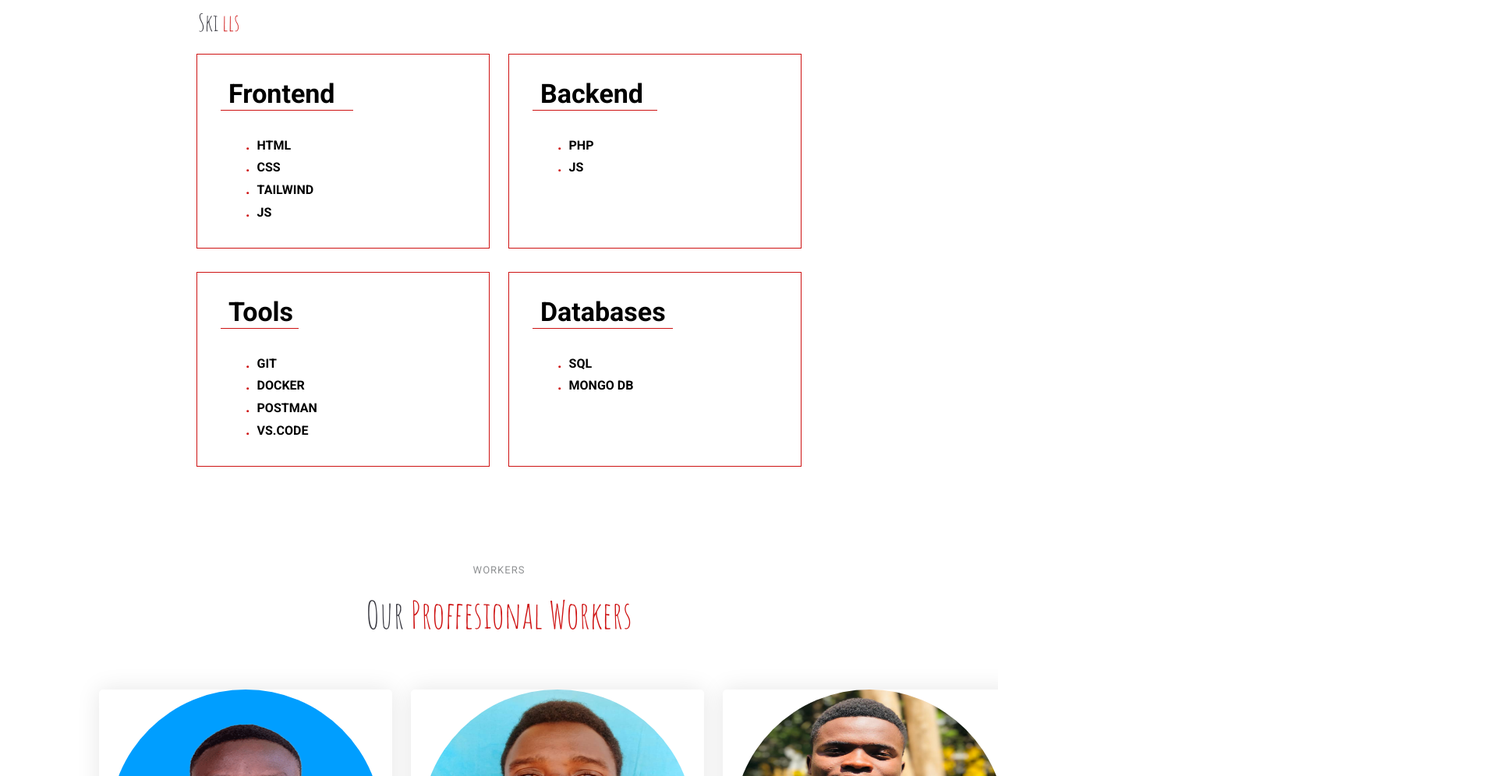
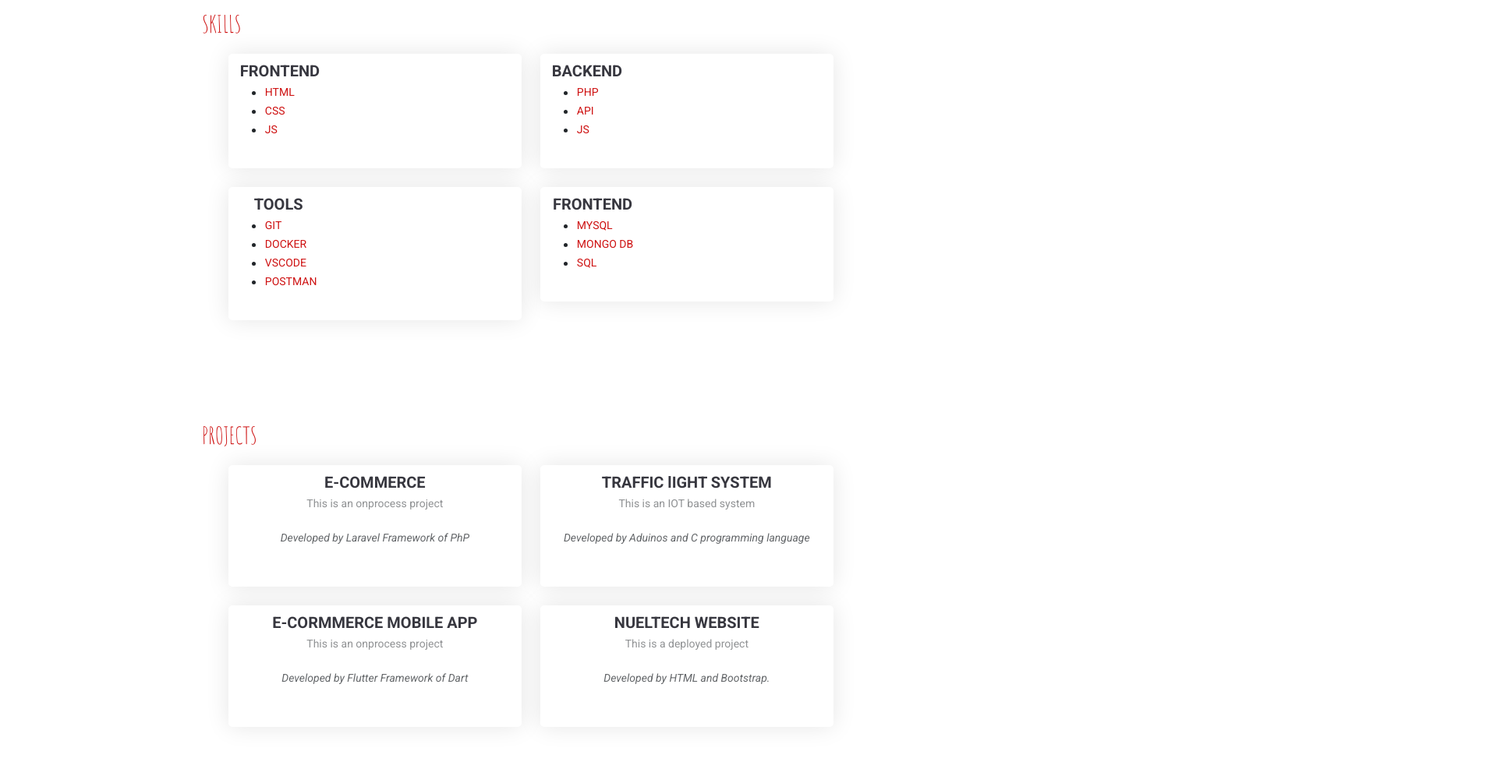
Before and after one commit to NueL72/emmaweb, a plain HTML site: page index.html in a window 1280 px wide. Shown: the part 1160-2156 px from the top of the page at 78% size, 1920 px wide, since content can reach past the window. Drawn offline with Linux system fonts and the light colour scheme.

Commit message:
projects

```diff
--- a/index.html
+++ b/index.html
@@ -66,7 +66,6 @@
           <li><a href="#about">About</a></li>
           <li><a href="#skills">Skills</a></li>
           <li><a href="#projects">Projects</a></li>
-          <li><a href="#contact">Experience</a></li>
           <li><a href="#contact">Contact</a></li>
         </ul>
         <i class="mobile-nav-toggle d-xl-none bi bi-list"></i>
@@ -101,7 +100,7 @@
       <div class="container">
         <!-- <h2>About Us<br></h2> -->
          <div class="about img-fluid animated" style="margin-left: 40px;padding-bottom: 30px;">
-          <h1>About<span style="color: #ce1212;padding-left: 5px;">me</span></h1>
+          <h1>ABOUT<span style="color: #ce1212;padding-left: 5px;">ME</span></h1>
          </div>
       </div><!-- End Section Title -->
 
@@ -135,118 +134,17 @@
 
     </section><!-- /About Section -->
 
-    <!-- Why Us Section -->
-    <section id="skills" class="hero why-us section">
+    <!-- /Why Us Section -->
+    <section id="skills" class="hero chefs section">
+
 
       <div class="container">
         <div class="container">
           <!-- <h2>About Us<br></h2> -->
            <div class="about img-fluid animated" style="margin-left: 40px;padding-bottom: 30px;">
-            <h1>Ski<span style="color: #ce1212;padding-left: 5px;">lls</span></h1>
+            <h1><span style="color: #ce1212;padding-left: 5px;">SKILLS</span></h1>
            </div>
         </div>
-
-        <div class="row gy-8" style="width: 900px;padding-left: 50px;">
-
-          <div class="col-lg-4" data-aos="fade-up" data-aos-delay="100" style="width: 400px;">
-            <div class="why-box" style="height: 250px;background: transparent;border: 1px #ce1212 solid;">
-              <h3 style="color: black;border-bottom: 1px #ce1212 solid;width: 170px;padding-left: 10px;">Frontend</h3>
-              <ul>
-                <li>
-                  <span style="color: #ce1212;font-weight: bolder;font-size: larger;">.</span>
-                  <span style="color: black;font-weight: bolder;padding-left: 5px;">HTML</span>
-                </li>
-                <li>
-                  <span style="color: #ce1212;font-weight: bolder;font-size: larger;">.</span>
-                  <span style="color: black;font-weight: bolder;padding-left: 5px;">CSS</span>
-                </li>
-                <li>
-                  <span style="color: #ce1212;font-weight: bolder;font-size: larger;">.</span>
-                  <span style="color: black;font-weight: bolder;padding-left: 5px;">TAILWIND</span>
-                </li>
-                <li>
-                  <span style="color: #ce1212;font-weight: bolder;font-size: larger;">.</span>
-                  <span style="color: black;font-weight: bolder;padding-left: 5px;">JS</span>
-                </li>
-              </ul>
-
-            </div>
-          </div><!-- End Why Box -->
-
-          <div class="col-lg-4" data-aos="fade-up" data-aos-delay="100" style="width: 400px;">
-            <div class="why-box" style="height: 250px;background: transparent;border: 1px #ce1212 solid;">
-              <h3 style="color: black;border-bottom: 1px #ce1212 solid;width: 160px;padding-left: 10px;">Backend</h3>
-              <ul>
-                <li>
-                  <span style="color: #ce1212;font-weight: bolder;font-size: larger;">.</span>
-                  <span style="color: black;font-weight: bolder;padding-left: 5px;">PHP</span>
-                </li>
-                <li>
-                  <span style="color: #ce1212;font-weight: bolder;font-size: larger;">.</span>
-                  <span style="color: black;font-weight: bolder;padding-left: 5px;">JS</span>
-                </li>
-              </ul>
-
-            </div>
-          </div>
-
-           <div class="col-lg-4" data-aos="fade-up" data-aos-delay="100" style="width: 400px; padding-top: 30px;">
-           <div class="why-box" style="height: 250px;background: transparent;border: 1px #ce1212 solid;">
-            <h3 style="color: black;border-bottom: 1px #ce1212 solid;width: 100px;padding-left: 10px;">Tools</h3>
-            <ul>
-              <li>
-                <span style="color: #ce1212;font-weight: bolder;font-size: larger;">.</span>
-                <span style="color: black;font-weight: bolder;padding-left: 5px;">GIT</span>
-              </li>
-              <li>
-                <span style="color: #ce1212;font-weight: bolder;font-size: larger;">.</span>
-                <span style="color: black;font-weight: bolder;padding-left: 5px;">DOCKER</span>
-              </li>
-              <li>
-                <span style="color: #ce1212;font-weight: bolder;font-size: larger;">.</span>
-                <span style="color: black;font-weight: bolder;padding-left: 5px;">POSTMAN</span>
-              </li>
-              <li>
-                <span style="color: #ce1212;font-weight: bolder;font-size: larger;">.</span>
-                <span style="color: black;font-weight: bolder;padding-left: 5px;">VS.CODE</span>
-              </li>
-            </ul>
-            </div>
-          </div>
-
-           <div class="col-lg-4" data-aos="fade-up" data-aos-delay="100" style="width: 400px;padding-top: 30px;">
-            <div class="why-box" style="height: 250px;background: transparent;border: 1px #ce1212 solid;">
-              <h3 style="color: black;border-bottom: 1px #ce1212 solid;width: 180px;padding-left: 10px;">Databases</h3>
-              <ul>
-                <li>
-                  <span style="color: #ce1212;font-weight: bolder;font-size: larger;">.</span>
-                  <span style="color: black;font-weight: bolder;padding-left: 5px;">SQL</span>
-                </li>
-                <li>
-                  <span style="color: #ce1212;font-weight: bolder;font-size: larger;">.</span>
-                  <span style="color: black;font-weight: bolder;padding-left: 5px;">MONGO DB</span>
-                </li>
-              </ul>
-
-            </div>
-          </div>
-
-        </div>
-
-      </div>
-
-    </section><!-- /Why Us Section -->
-
-    <!-- Events Section -->
-
-    <!-- Chefs Section -->
-    <section id="projects" class="chefs section">
-
-      <!-- Section Title -->
-      <div class="container section-title" data-aos="fade-up">
-        <h2>Workers</h2>
-        <p><span>Our</span> <span class="description-title">Proffesional Workers<br></span></p>
-      </div><!-- End Section Title -->
 
       <div class="container" style="margin-left: 100px;max-width: 1600px; margin-left: 9%;">
 
@@ -254,59 +152,116 @@
 
           <div class="col-lg-4 align-items-stretch" data-aos="fade-up" data-aos-delay="100" style="margin-right: 0px; width:400px">
             <div class="team-member">
-              <div>
-                <img src="assets/img/workers/emma_1.png" class="img-fluid" alt="" style="width:350px;height: 350px;border-radius: 50%;overflow: hidden;">
-                <div class="social">
-                  <a href=""><i class="bi bi-twitter-x"></i></a>
-                  <a href=""><i class="bi bi-facebook"></i></a>
-                  <a href=""><i class="bi bi-instagram"></i></a>
-                  <a href=""><i class="bi bi-linkedin"></i></a>
-                </div>
-              </div>
-              <div class="member-info">
-                <h4>Mobo Wizaa</h4>
-                <span>C.E.O and CO founder</span>
-                <p>Web&Mobile Application Developer and Mobile Electronics Technician.</p>
+              <div class="member-info" style="float: left;">
+                <h4>FRONTEND</h4>
+                <ul>
+                  <li> <span style="float: left;color: #ce1212;">HTML</span></li>
+                  <li> <span style="float: left;color: #ce1212;">CSS</span></li>
+                  <li> <span style="float: left;color: #ce1212;">JS</span></li>
+                </ul>
               </div>
             </div>
           </div><!-- End Chef Team Member -->
 
-          <div class="col-lg-4 align-items-stretch" data-aos="fade-up" data-aos-delay="200" style="margin-right: 0px; width:400px">
+          <div class="col-lg-4 align-items-stretch" data-aos="fade-up" data-aos-delay="100" style="margin-right: 0px; width:400px">
             <div class="team-member">
-              <div>
-                <img src="assets/img/workers/okama.jpeg" class="img-fluid" alt="" style="width:350px;height: 350px;border-radius: 50%;overflow: hidden;">
-              </div>
-              <div class="member-info">
-                <h4>B3k</h4>
-                <span>Software Developer</span>
-                <p>Mobile application and IOT programming expert.</p>
+              <div class="member-info" style="float: left;">
+                <h4>BACKEND</h4>
+                <ul>
+                  <li> <span style="float: left;color: #ce1212;">PHP</span></li>
+                  <li> <span style="float: left;color: #ce1212;">API</span></li>
+                  <li> <span style="float: left;color: #ce1212;">JS</span></li>
+                </ul>
               </div>
             </div>
           </div><!-- End Chef Team Member -->
 
-          <div class="col-lg-4 align-items-stretch" data-aos="fade-up" data-aos-delay="300" style="margin-right: 0px; width:400px">
+          <div class="col-lg-4 align-items-stretch" data-aos="fade-up" data-aos-delay="100" style="margin-right: 0px; width:400px">
             <div class="team-member">
-              <div>
-                <img src="assets/img/workers/amahd.jpeg" class="img-fluid" alt="" style="width:350px;height: 350px;border-radius: 50%;overflow: hidden;">
-              </div>
-              <div class="member-info">
-                <h4>Ahmad Coder</h4>
-                <span>Software Developer</span>
-                <p>Web and Mobile Application Developer, API intergration Expert</p>
+              <div class="member-info" style="float: left;">
+                <h4>TOOLS</h4>
+                <ul>
+                  <li> <span style="float: left;color: #ce1212;">GIT</span></li>
+                  <li> <span style="float: left;color: #ce1212;">DOCKER</span></li>
+                  <li> <span style="float: left;color: #ce1212;">VSCODE</span></li>
+                  <li> <span style="float: left;color: #ce1212;">POSTMAN</span></li>
+                </ul>
               </div>
             </div>
           </div><!-- End Chef Team Member -->
 
+          <div class="col-lg-4 align-items-stretch" data-aos="fade-up" data-aos-delay="100" style="margin-right: 0px; width:400px">
+            <div class="team-member">
+              <div class="member-info" style="float: left;">
+                <h4>FRONTEND</h4>
+                <ul>
+                  <li> <span style="float: left;color: #ce1212;">MYSQL</span></li>
+                  <li> <span style="float: left;color: #ce1212;">MONGO DB</span></li>
+                  <li> <span style="float: left;color: #ce1212;">SQL</span></li>
+                </ul>
+              </div>
+            </div>
+          </div><!-- End Chef Team Member -->
 
-          <div class="col-lg-4 align-items-stretch" data-aos="fade-up" data-aos-delay="300" style="margin-right: 0px; width:400px">
+        </div>
+
+      </div>
+
+    </section>
+    <!-- Events Section -->
+
+    <!-- Chefs Section -->
+    <section id="projects" class="hero chefs section">
+
+
+      <div class="container">
+        <div class="container">
+          <!-- <h2>About Us<br></h2> -->
+           <div class="about img-fluid animated" style="margin-left: 40px;padding-bottom: 30px;">
+            <h1><span style="color: #ce1212;padding-left: 5px;">PROJECTS</span></h1>
+           </div>
+        </div>
+
+      <div class="container" style="margin-left: 100px;max-width: 1600px; margin-left: 9%;">
+
+        <div class="row gy-4">
+
+          <div class="col-lg-4 align-items-stretch" data-aos="fade-up" data-aos-delay="100" style="margin-right: 0px; width:400px">
             <div class="team-member">
-              <div>
-                <img src="assets/img/workers/rona.jpeg" class="img-fluid" alt="" style="width:350px;height: 350px;border-radius: 50%;overflow: hidden;">
+              <div class="member-info">
+                <h4>E-COMMERCE</h4>
+                <span>This is an onprocess project</span>
+                <p>Developed by Laravel Framework of PhP</p>
               </div>
+            </div>
+          </div><!-- End Chef Team Member -->
+
+          <div class="col-lg-4 align-items-stretch" data-aos="fade-up" data-aos-delay="100" style="margin-right: 0px; width:400px">
+            <div class="team-member">
               <div class="member-info">
-                <h4>Cyber Kid</h4>
-                <span>Security Expert</span>
-                <p>Web pentesting and reverse engineering expert</p>
+                <h4>TRAFFIC lIGHT SYSTEM</h4>
+                <span>This is an IOT based system</span>
+                <p>Developed by Aduinos and C programming language</p>
+              </div>
+            </div>
+          </div><!-- End Chef Team Member -->
+
+          <div class="col-lg-4 align-items-stretch" data-aos="fade-up" data-aos-delay="100" style="margin-right: 0px; width:400px">
+            <div class="team-member">
+              <div class="member-info">
+                <h4>E-CORMMERCE MOBILE APP</h4>
+                <span>This is an onprocess project</span>
+                <p>Developed by Flutter Framework of Dart</p>
+              </div>
+            </div>
+          </div><!-- End Chef Team Member -->
+
+          <div class="col-lg-4 align-items-stretch" data-aos="fade-up" data-aos-delay="100" style="margin-right: 0px; width:400px">
+            <div class="team-member">
+              <div class="member-info">
+                <h4>NUELTECH WEBSITE</h4>
+                <span>This is a deployed project</span>
+                <p>Developed by HTML and Bootstrap.</p>
               </div>
             </div>
           </div><!-- End Chef Team Member -->
```
